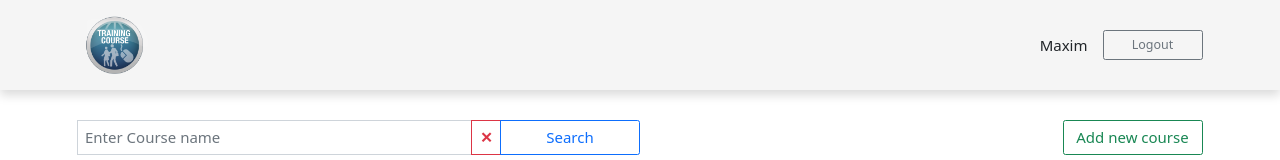
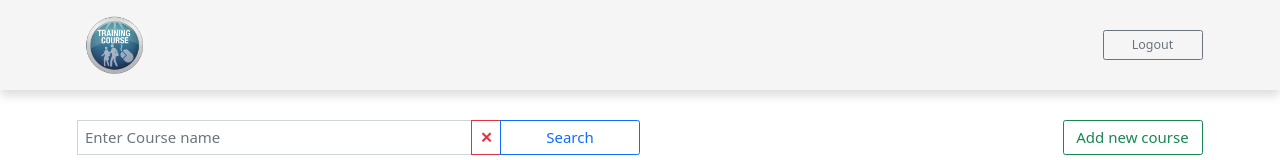
Before and after one commit to manovik/course-app, a React (Create React App) app: page /courses in a window 1280 px wide. Shown: the top 160 px of the page. Built offline with nearby package versions, Linux system fonts and the light colour scheme; sample sign-in values are in the browser's storage.

Commit message:
feat: add name from api into header

```diff
--- a/package.json
+++ b/package.json
@@ -8,6 +8,7 @@
     "@testing-library/user-event": "^12.8.3",
     "axios": "^0.24.0",
     "bootstrap": "^5.1.3",
+    "prop-types": "^15.7.2",
     "react": "^17.0.2",
     "react-dom": "^17.0.2",
     "react-router-dom": "^5.3.0",
--- a/src/App.jsx
+++ b/src/App.jsx
@@ -27,10 +27,16 @@ function App() {
   const [isError, setIsError] = useState(false);
   const [errorMessages, setErrorMessages] = useState([]);
 
+  const [user, setUser] = useState('');
+
   return (
     <Router>
       <div className='wrapper'>
-        <Header isLoggedIn={isLoggedIn} setIsLoggedIn={setIsLoggedIn} />
+        <Header
+          isLoggedIn={isLoggedIn}
+          userName={user}
+          setIsLoggedIn={setIsLoggedIn}
+        />
         {isLoading && <Loader />}
         <div className='content-wrapper'>
           {isError && <ErrorTip errorMessages={errorMessages} />}
@@ -44,6 +50,7 @@ function App() {
                 setIsError={setIsError}
                 setIsLoading={setIsLoading}
                 setErrorMessages={setErrorMessages}
+                setUser={setUser}
               />
             </Route>
             <Route path={APP.REGISTRATION}>
--- a/src/components/Header/Header.jsx
+++ b/src/components/Header/Header.jsx
@@ -11,7 +11,7 @@ import { APP } from 'utils/appRoutes';
 
 import './header.scss';
 
-const Header = ({ isLoggedIn, setIsLoggedIn }) => {
+const Header = ({ isLoggedIn, setIsLoggedIn, userName }) => {
   const history = useHistory();
 
   const handleLogout = () => {
@@ -32,7 +32,7 @@ const Header = ({ isLoggedIn, setIsLoggedIn }) => {
           {isLoggedIn && (
             <>
               <div className='col-auto p-4'>
-                <User name='Maxim' />
+                <User name={userName} />
               </div>
               <div className='col-auto'>
                 <Button
--- a/src/components/Login/Login.jsx
+++ b/src/components/Login/Login.jsx
@@ -14,6 +14,7 @@ export const Login = ({
   setIsLoading,
   setIsError,
   setErrorMessages,
+  setUser,
 }) => {
   const history = useHistory();
   const emailRef = useRef(null);
@@ -38,9 +39,9 @@ export const Login = ({
       })
       .then(({ data }) => {
         localStorage.setItem('u-token', data.result);
+        setUser(data.user.name);
         setIsLoading(false);
         setIsLoggedIn(true);
-        console.log({ data });
         history.push(APP.COURSES);
       })
       .catch((err) => {
@@ -53,8 +54,7 @@ export const Login = ({
         setErrorMessages([
           'Invalid email or password. Please, check your credentials!',
         ]);
-      })
-      .finally(() => {
+
         setTimeout(() => {
           setIsError(false);
         }, 6000);
```
